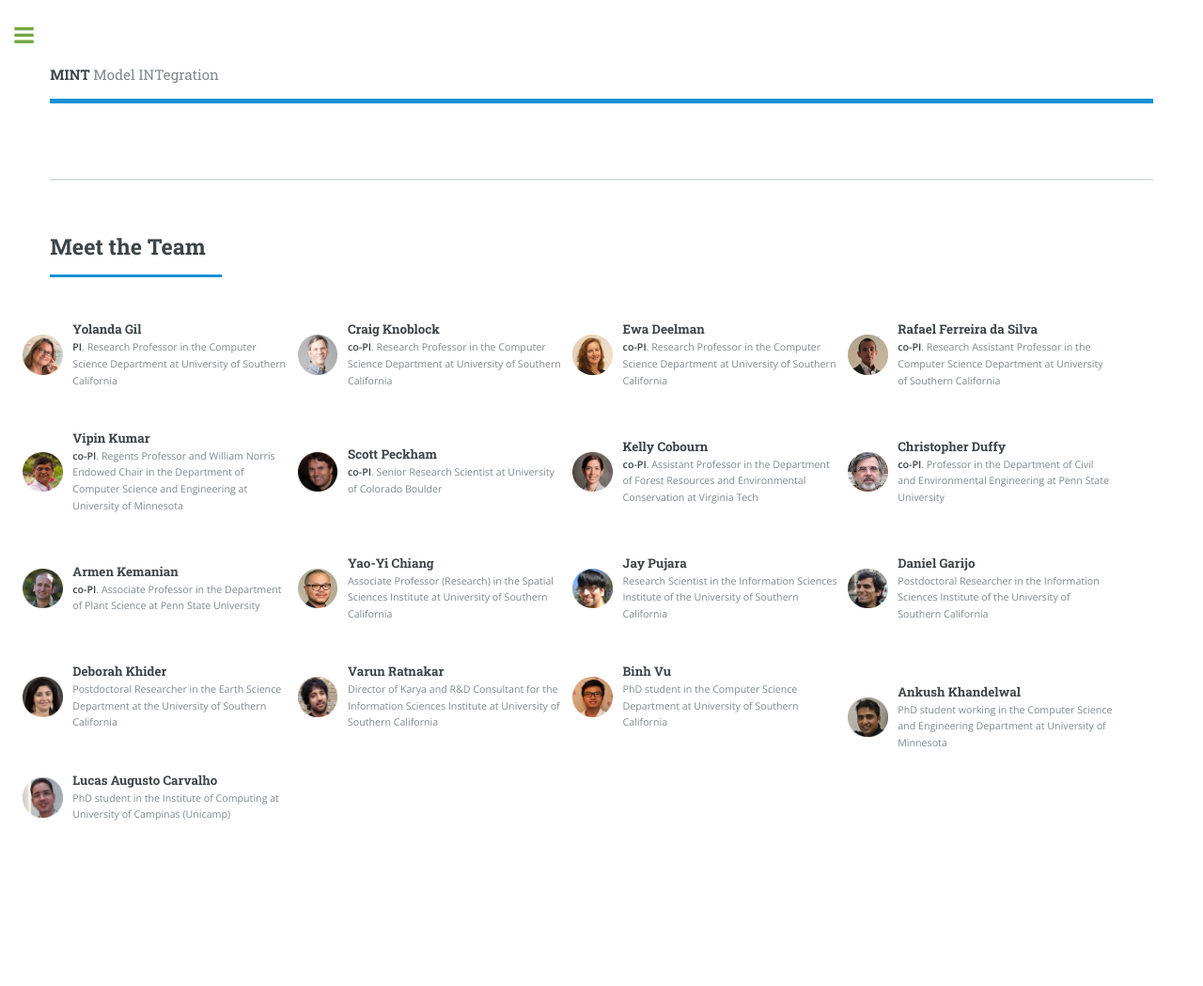
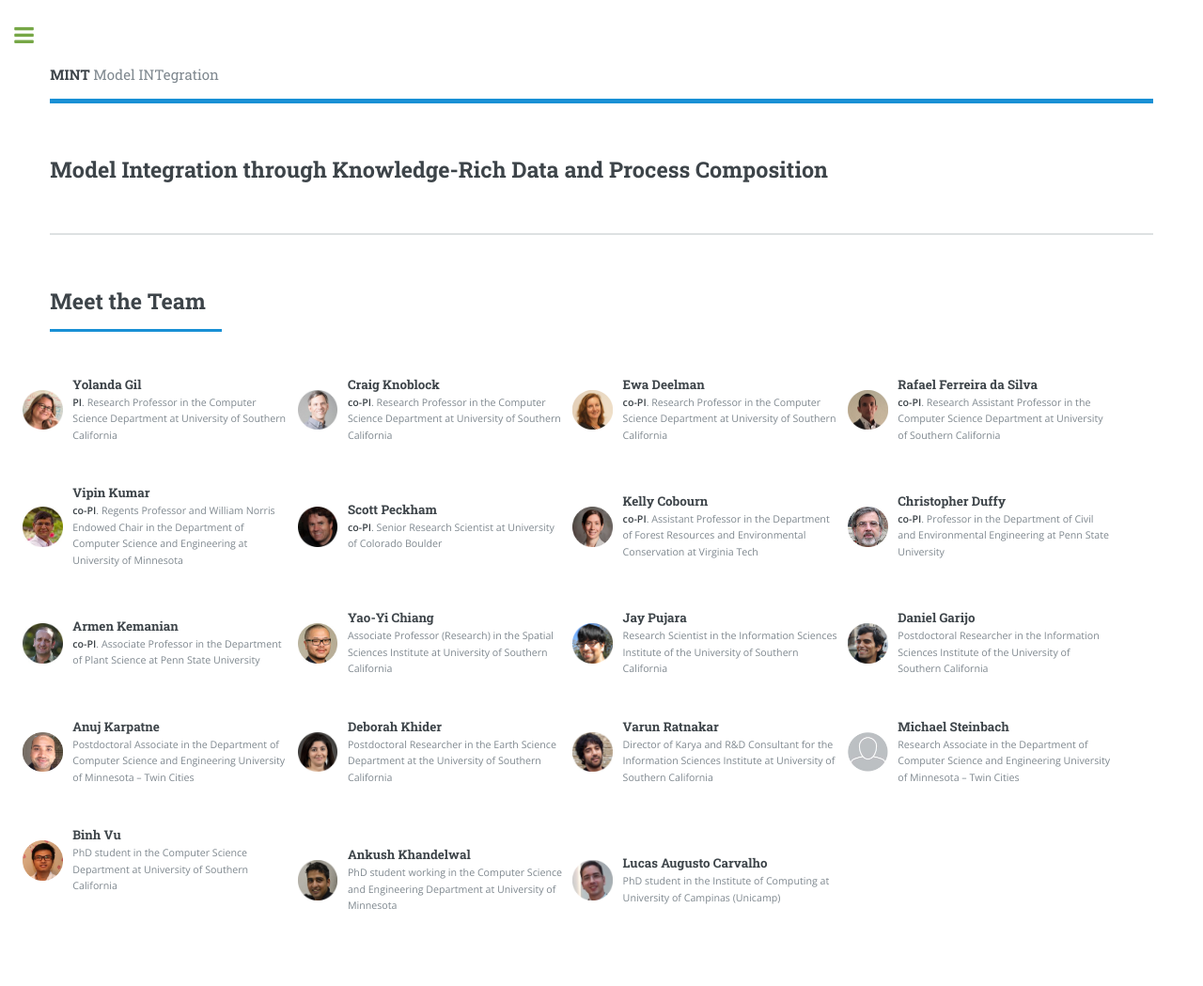
Before and after one commit to KnowledgeCaptureAndDiscovery/MINT, a Jekyll site: the page built from index.md, in a window 1280 px wide. Shown: the whole page at 94% size. Built offline with Jekyll 4.4.1, drawn with Linux system fonts in a browser that asks for light colours; before the commit the page ends 930 px from its top, so only the background shows below that.

Commit message:
adding anuj and michael

```diff
--- a/_includes/banner.html
+++ b/_includes/banner.html
@@ -1,16 +1,15 @@
 <!-- Banner -->
   <section id="banner">
-    <!--<div class="content">-->
-      <!--<header>-->
-        <!--<h1>Hi, I’m Editorial<br />-->
-        <!--by HTMLsdsd5 UP</h1>-->
+    <div class="content">
+      <header>
+        <h2>Model Integration through Knowledge-Rich Data and Process Composition</h2>
         <!--<p>A free and fully responsive site template</p>-->
-      <!--</header>-->
+      </header>
       <!--<p>Aenean ornare velit lacus, ac varius enim ullamcorper eu. Proin aliquam facilisis ante interdum congue. Integer mollis, nisl amet convallis, porttitor magna ullamcorper, amet egestas mauris. Ut magna finibus nisi nec lacinia. Nam maximus erat id euismod egestas. Pellentesque sapien ac quam. Lorem ipsum dolor sit nullam.</p>-->
       <!--<ul class="actions">-->
         <!--<li><a href="#" class="button big">Learn More</a></li>-->
       <!--</ul>-->
-    <!--</div>-->
+    </div>
     <!--<span class="image object">-->
       <!--<img src="assets/images/pic10.jpg" alt="" />-->
     <!--</span>-->
--- a/index.md
+++ b/index.md
@@ -92,7 +92,14 @@ layout: default
 				<p>Postdoctoral Researcher in the Information Sciences Institute of the University of Southern California</p>
 			</div>
 		</member>
-		<member>
+        <member>
+			<img src="assets/images/team/karpatne.jpg"/>
+			<div class="content">
+				<h3>Anuj Karpatne</h3>
+				<p>Postdoctoral Associate in the Department of Computer Science and Engineering University of Minnesota – Twin Cities</p>
+			</div>
+		</member>
+        <member>
 			<img src="assets/images/team/khider.jpg"/>
 			<div class="content">
 				<h3>Deborah Khider</h3>
@@ -106,7 +113,14 @@ layout: default
 				<p>Director of Karya and R&D Consultant for the Information Sciences Institute at University of Southern California</p>
 			</div>
 		</member>
-		<member>
+        <member>
+			<img src="assets/images/team/steinbach.jpg"/>
+			<div class="content">
+				<h3>Michael Steinbach</h3>
+				<p>Research Associate in the Department of Computer Science and Engineering University of Minnesota – Twin Cities</p>
+			</div>
+		</member>
+        <member>
 			<img src="assets/images/team/vu.png"/>
 			<div class="content">
 				<h3>Binh Vu</h3>
```
Also changed, not shown: assets/images/team/karpatne.jpg (added), assets/images/team/steinbach.jpg (added).
